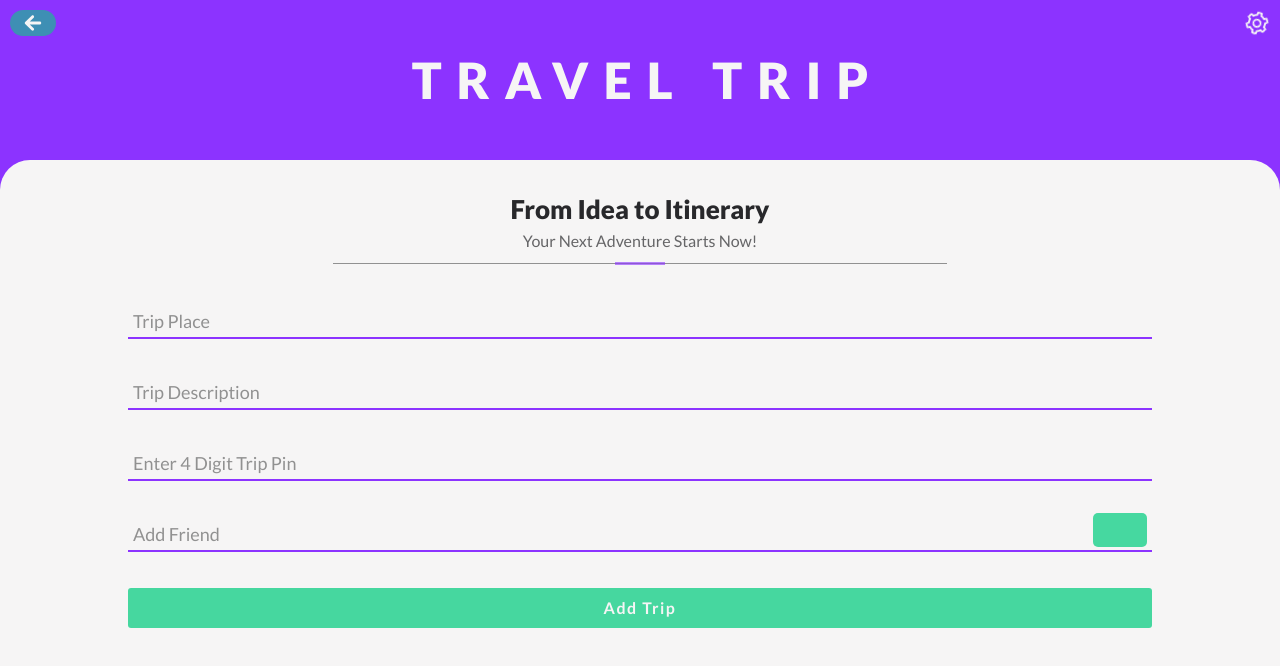
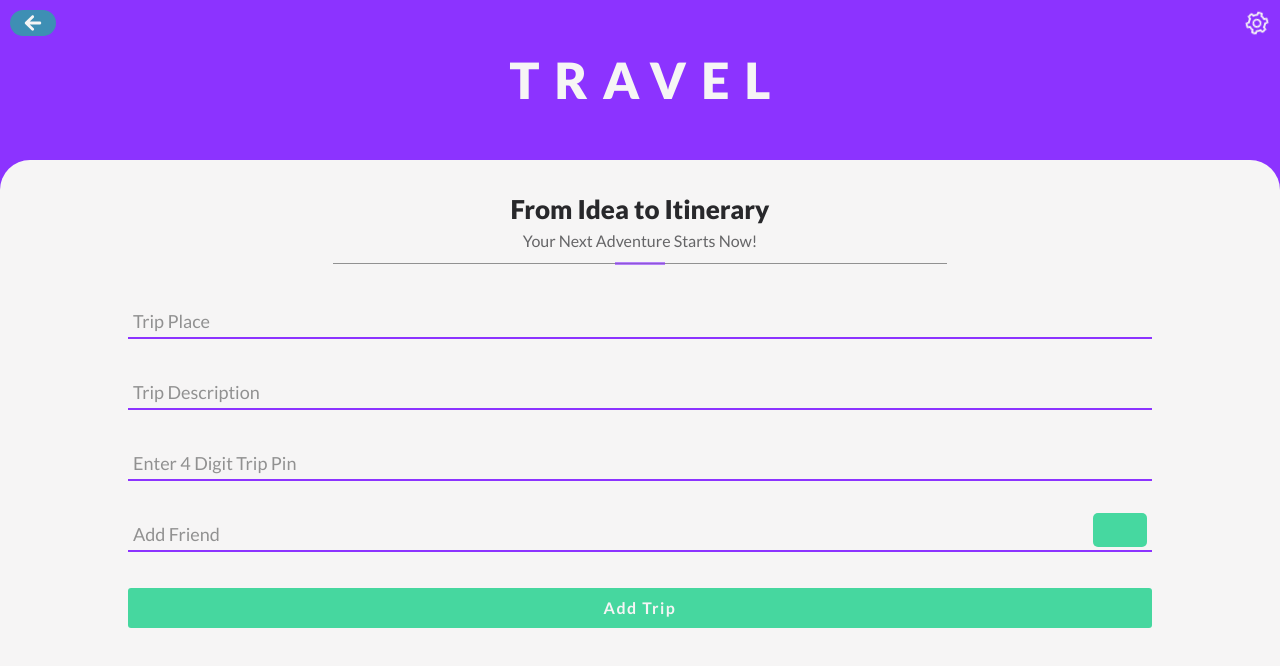
Before and after one commit to gahlot1999/08-trip-expense, a React (Vite) app: page /add in a window 1280 px wide. Shown: the top 666 px of the page. Built offline with nearby package versions, Linux system fonts and the light colour scheme; some icons are missing.

Commit message:
fixed bug

```diff
--- a/src/pages/addTrip/AddTrip.jsx
+++ b/src/pages/addTrip/AddTrip.jsx
@@ -36,7 +36,7 @@ function AddTrip() {
       return;
     }
 
-    if (tripPin.length > 4) {
+    if (tripPin.length > 4 || tripPin.length < 4) {
       toast.error('Trip pin must be of 4 digit');
       return;
     }
--- a/src/ui/appLayout/AppLayout.jsx
+++ b/src/ui/appLayout/AppLayout.jsx
@@ -18,7 +18,7 @@ function AppLayout() {
       </span>
       <main className={styles.main}>
         <div className={styles.heading}>
-          <h1>Travel Trip</h1>
+          <h1>Travel</h1>
         </div>
         <div className={styles.container}>
           <Outlet />
```
